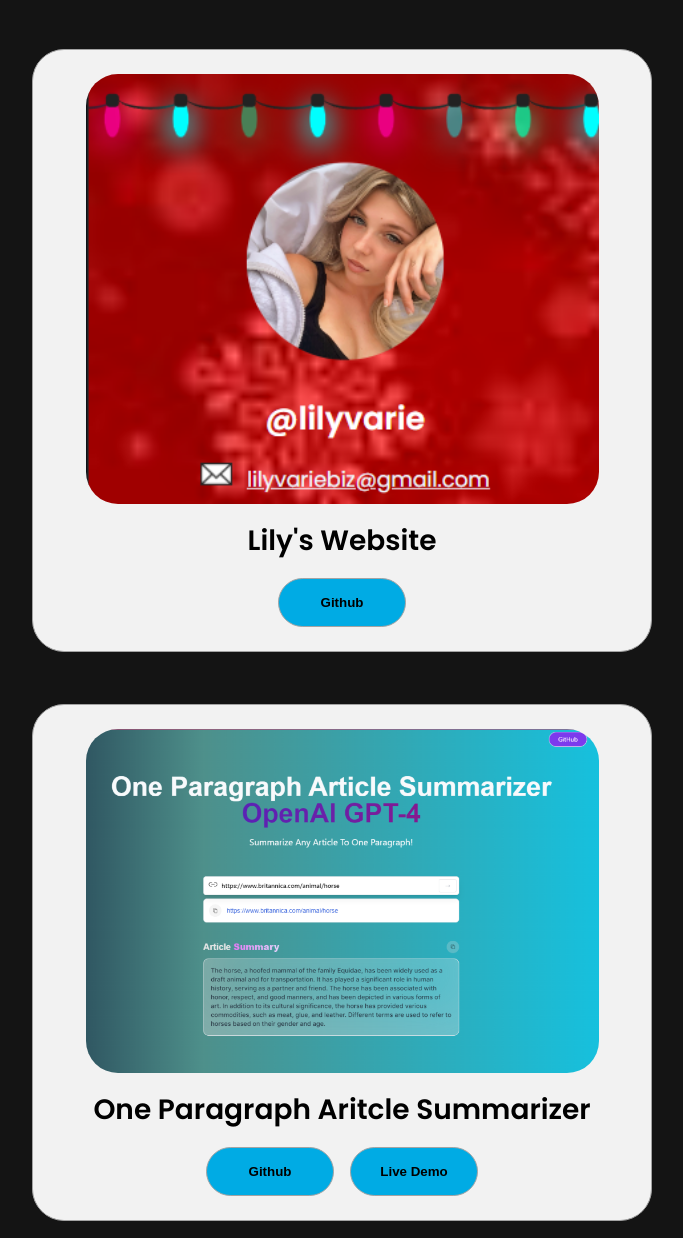
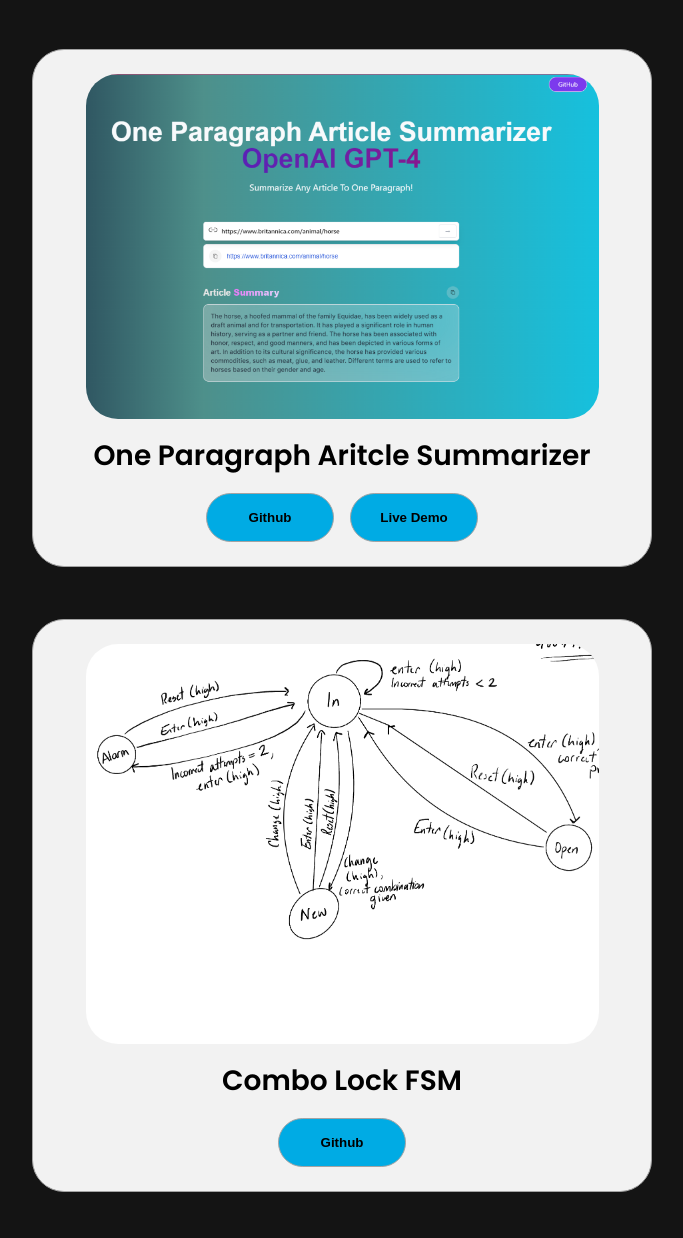
Before and after one commit to JadenAntM/PersonalWebsite, a plain HTML site: page index.html in a window 1280 px wide. Shown: the part 4142-5380 px from the top of the page, without its empty margins (298-981 px from the left). Drawn offline with Linux system fonts and the light colour scheme.

Commit message:
changed projects

```diff
--- a/index.html
+++ b/index.html
@@ -346,24 +346,6 @@
           <div class="details-container color-container">
             <div class="article-container">
               <img
-                src="./assets/Lily.png"
-                alt="Project 1"
-                class="project-img"
-              />
-            </div>
-            <h2 class="experience-sub-title project-title">Lily's Website</h2>
-            <div class="btn-container">
-              <button
-                class="btn btn-color-2 project-btn"
-                onclick="location.href='https://github.com/JadenAntM/Lilys-Website'"
-              >
-                Github
-              </button>
-            </div>
-          </div>
-          <div class="details-container color-container">
-            <div class="article-container">
-              <img
                 src="./assets/AI.png"
                 alt="Project 1"
                 class="project-img"
```
Also changed, not shown: assets/Lily.png (deleted).
